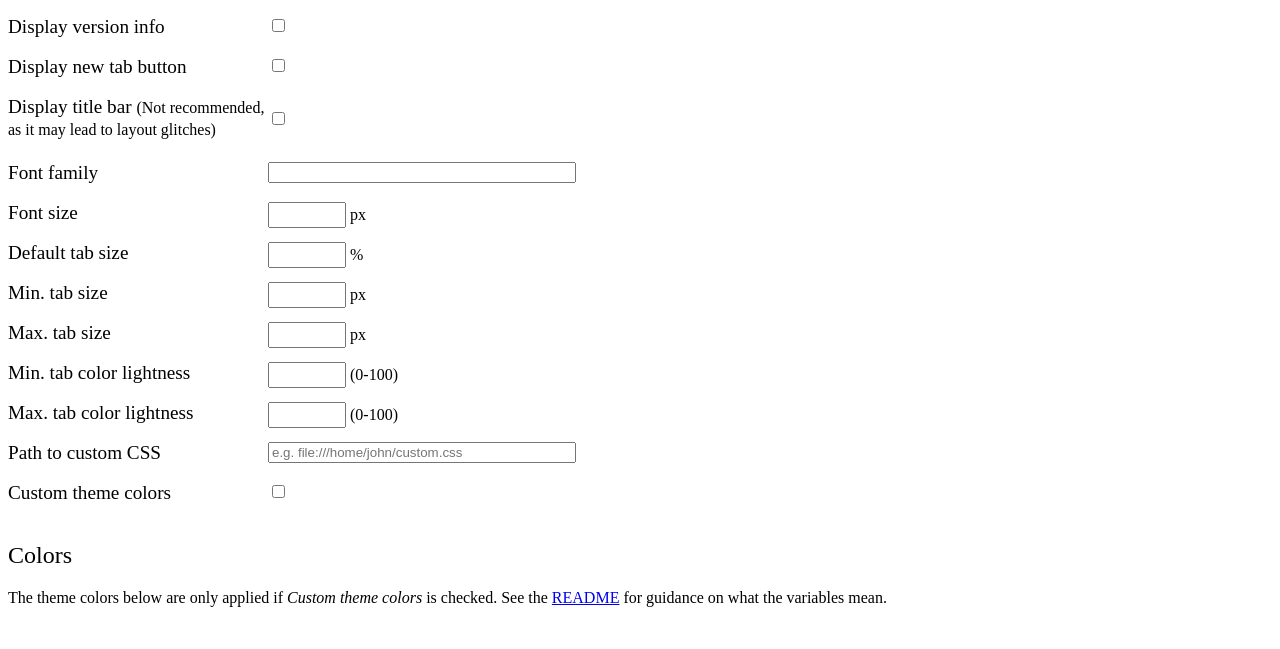
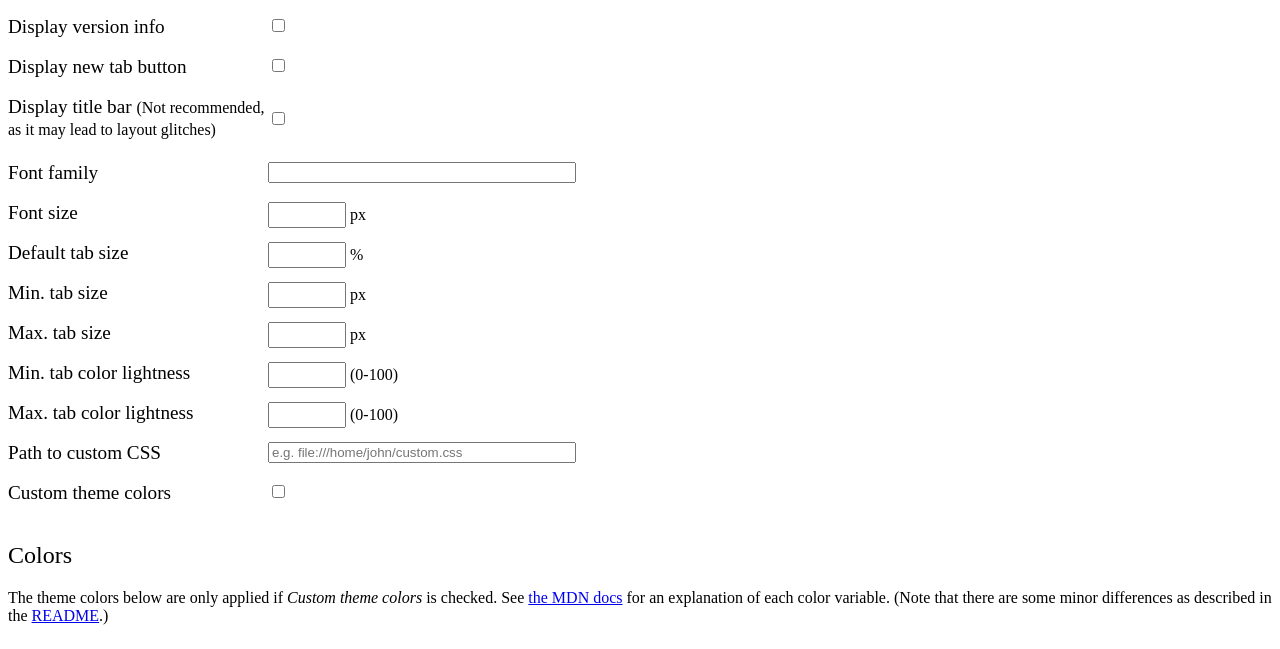
Before and after one commit to numirias/paxmod, a browser extension: page src/options/options.html in a window 1280 px wide. Shown: the part 104-753 px from the top of the page. Drawn offline with Linux system fonts and the light colour scheme.

Commit message:
Clarify where color variables are explained

```diff
--- a/src/options/options.html
+++ b/src/options/options.html
@@ -51,7 +51,7 @@
     <div><h2>Colors</h2></div>
 
     <div>
-      The theme colors below are only applied if <i>Custom theme colors</i> is checked. See the <a href="https://github.com/numirias/paxmod#color-settings">README</a> for guidance on what the variables mean.<br><br>
+      The theme colors below are only applied if <i>Custom theme colors</i> is checked. See <a href="https://developer.mozilla.org/en-US/Add-ons/WebExtensions/manifest.json/theme#colors">the MDN docs</a> for an explanation of each color variable. (Note that there are some minor differences as described in the <a href="https://github.com/numirias/paxmod#color-settings">README</a>.)<br><br>
     </div>
     <div id="colors" class="options">
       <!-- Filled by script -->
```
